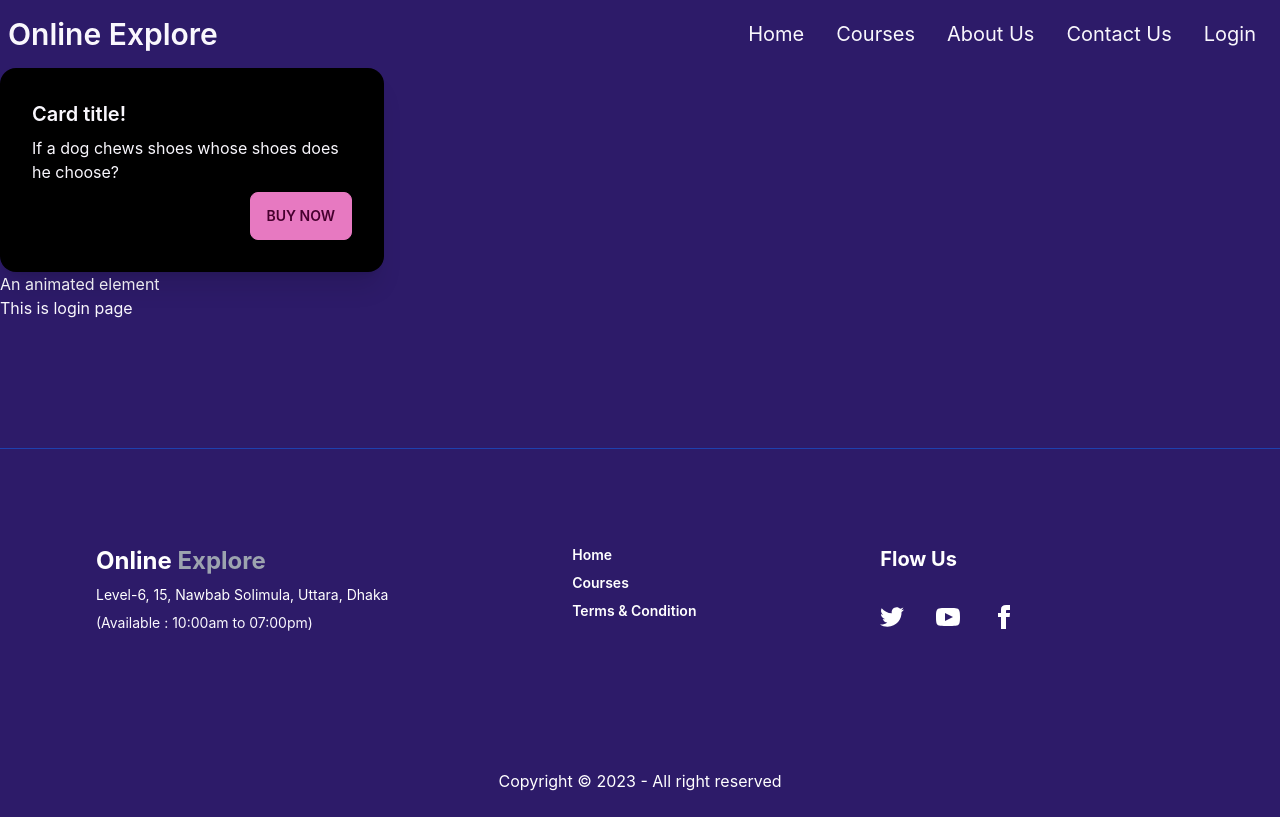
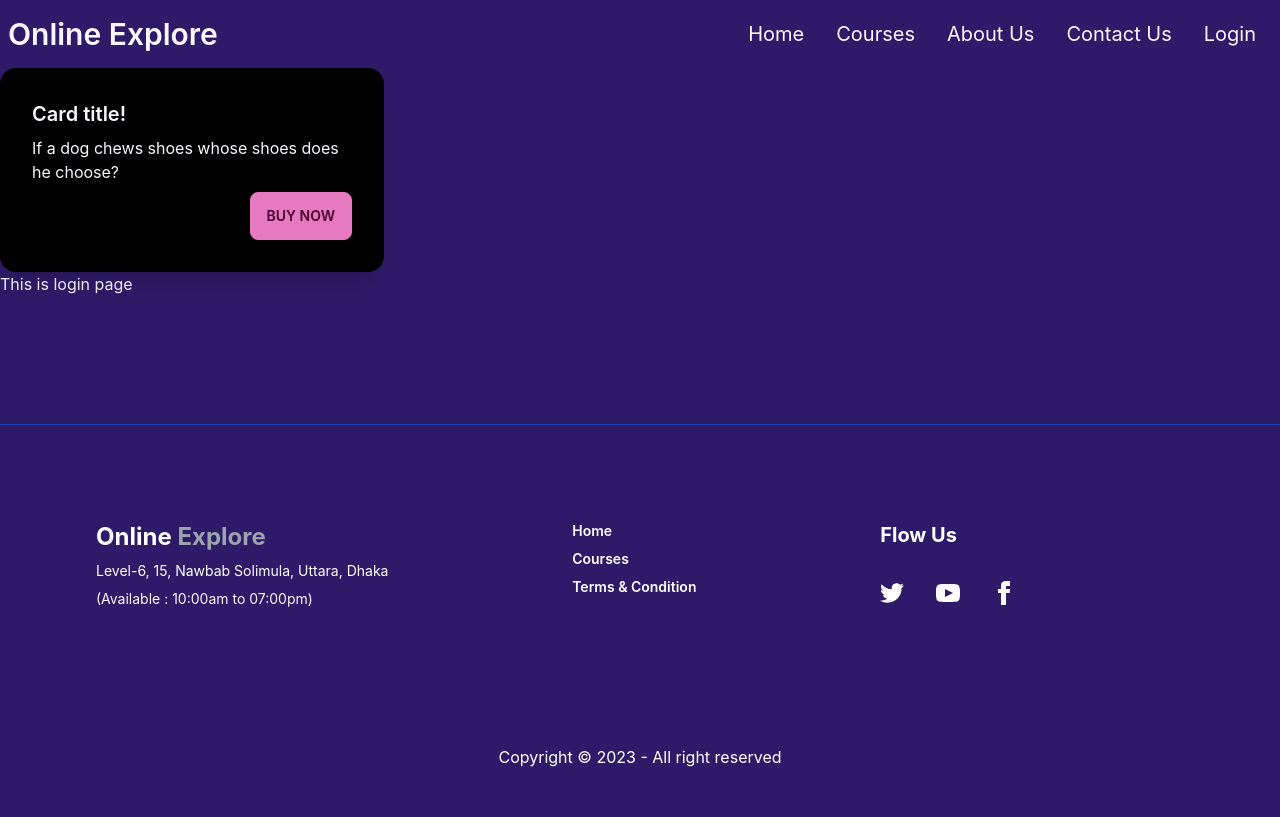
Before and after one commit to ibrahimsarder96/education-center, a React (Create React App) app: page /login in a window 1280 px wide. Built offline with nearby package versions, Linux system fonts and the light colour scheme.

Commit message:
information add home

```diff
--- a/src/Pages/Login/Login.js
+++ b/src/Pages/Login/Login.js
@@ -14,7 +14,7 @@ const Login = () => {
   </div>
 </div>
       </div>
-    <h1 class="">An animated element</h1>
+
       <h1>This is login page</h1>
     </div>
   );
```
